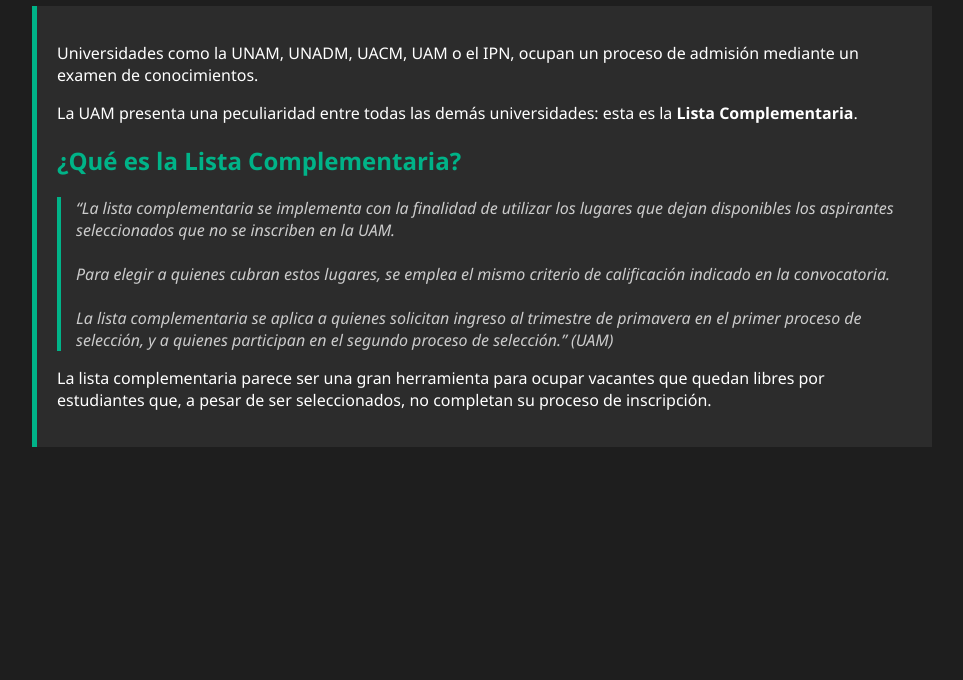
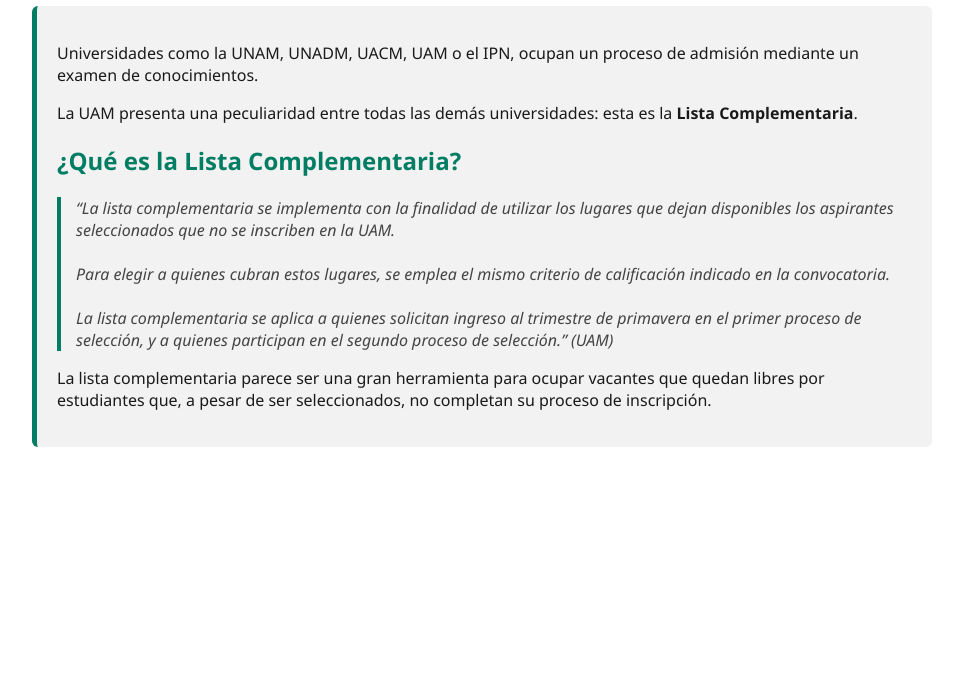
Before and after one commit to Bamb-l3/Lista-complementaria, a plain HTML site: page index.html in a window 1280 px wide. Shown: the part 120-800 px from the top of the page, without its empty margins (158-1121 px from the left). Drawn offline with Linux system fonts and the light colour scheme.

Commit message:
Update index.html

```diff
--- a/index.html
+++ b/index.html
@@ -5,8 +5,8 @@
   <title>Lista Complementaria - UAM</title>
   <style>
     body {
-      background-color: #1e1e1e;
-      color: #ffffff;
+      background-color: #ffffff;
+      color: #1a1a1a;
       font-family: 'Segoe UI', sans-serif;
       margin: 0;
       padding: 0;
@@ -17,23 +17,24 @@
       padding: 40px 20px;
     }
     h1, h2 {
-      color: #00b388; /* Verde esmeralda UAM */
+      color: #007d62; /* Verde UAM */
     }
     .highlight {
-      background-color: #2c2c2c;
-      border-left: 5px solid #00b388;
+      background-color: #f2f2f2;
+      border-left: 5px solid #007d62;
       padding: 20px;
       margin: 20px 0;
+      border-radius: 6px;
     }
     .quote {
       font-style: italic;
-      color: #cccccc;
-      border-left: 4px solid #00b388;
+      color: #444444;
+      border-left: 4px solid #007d62;
       padding-left: 15px;
       margin-top: 10px;
     }
     a {
-      color: #00b388;
+      color: #007d62;
       text-decoration: none;
     }
     a:hover {
```
